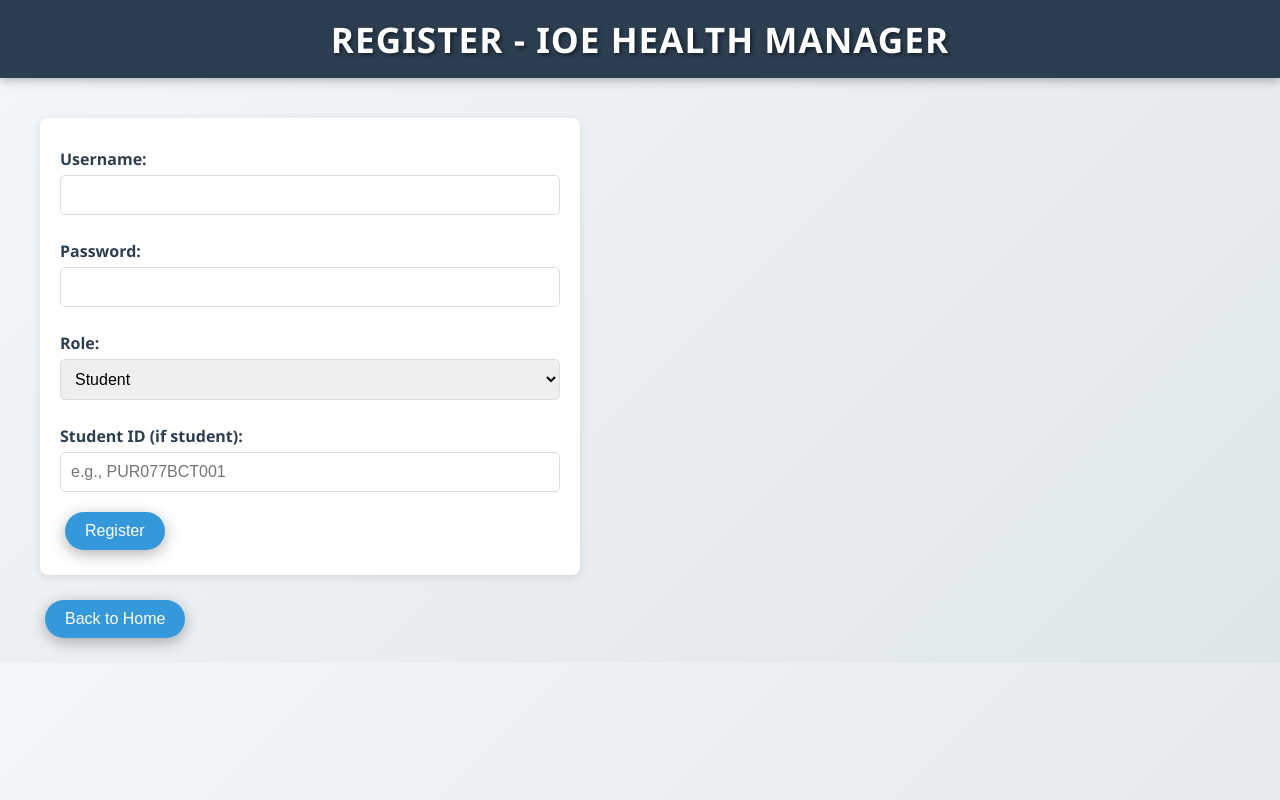
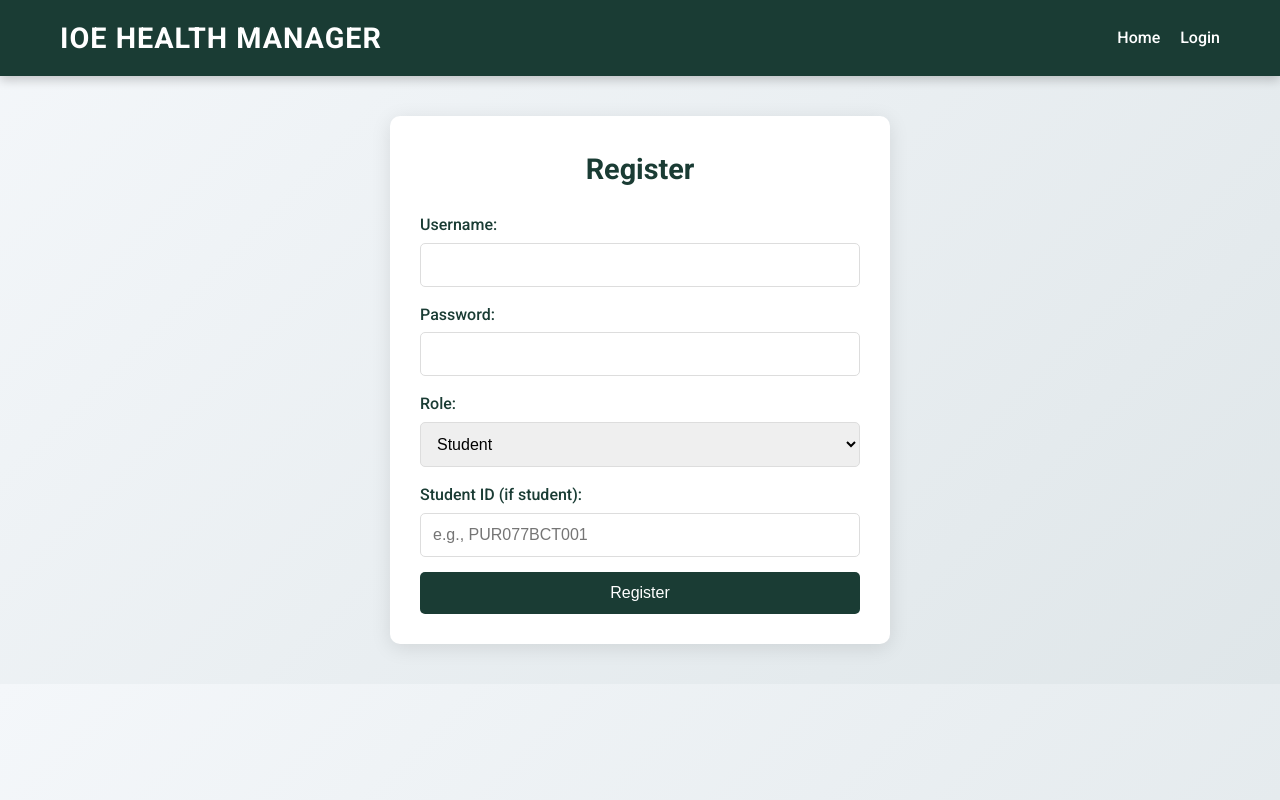
Before and after one commit to amogh-2/student_health_record, a Flask app: page /register in a window 1280 px wide. Run offline with Flask 3, Linux system fonts and the light colour scheme.

Commit message:
working on frontend

```diff
--- a/static/style.css
+++ b/static/style.css
@@ -1,150 +1,184 @@
 /* General Styles */
-body {
-    font-family: 'Segoe UI', Tahoma, Geneva, Verdana, sans-serif;
+* {
     margin: 0;
     padding: 0;
+    box-sizing: border-box;
+}
+
+body {
+    font-family: 'Roboto', 'Segoe UI', Tahoma, Geneva, Verdana, sans-serif;
     background: linear-gradient(135deg, #f4f7fa 0%, #dfe6e9 100%);
     color: #333;
+    line-height: 1.6;
 }
 
-h1 {
-    font-size: 2.2em;
-    margin: 20px 0;
-    text-align: center;
+/* Header */
+header {
+    background-color: #1a3c34;
+    color: white;
+    padding: 15px 0;
+    box-shadow: 0 4px 10px rgba(0, 0, 0, 0.2);
+    position: sticky;
+    top: 0;
+    z-index: 1000;
+}
+
+.header-content {
+    max-width: 1200px;
+    margin: 0 auto;
+    display: flex;
+    justify-content: space-between;
+    align-items: center;
+    padding: 0 20px;
+}
+
+header h1 {
+    font-size: 1.8em;
     text-transform: uppercase;
     letter-spacing: 1px;
 }
 
-/* Header for All Pages */
-header {
-    background-color: #2c3e50;
-    color: white;
-    padding: 15px 0;
-    box-shadow: 0 2px 10px rgba(0, 0, 0, 0.3);
+nav {
+    display: flex;
+    gap: 20px;
 }
 
-header h1 {
+nav a {
     color: white;
-    text-shadow: 2px 2px 4px rgba(0, 0, 0, 0.5);
-    margin: 0;
+    text-decoration: none;
+    font-weight: 500;
+    transition: color 0.3s ease;
 }
 
-/* Container for Content */
+nav a:hover {
+    color: #f4d03f;
+}
+
+/* Main Content */
+main {
+    padding: 20px 0;
+    min-height: 0; /* Remove min-height to prevent extra white space */
+}
+
+/* Container */
 .container {
     max-width: 1200px;
     margin: 0 auto;
-    padding: 20px;
-    position: relative; /* Allows absolute positioning of child elements */
+    padding: 0 20px;
 }
 
-/* Dashboard Header (Logout and Back to Home Buttons) */
-.dashboard-header {
+/* Form Pages (Login, Register, Edit, Add) */
+.form-page {
     display: flex;
-    justify-content: flex-start;
-    gap: 10px;
-    margin-bottom: 20px;
+    justify-content: center;
+    align-items: center;
+    padding: 40px 0; /* Add padding to ensure form isn't too close to header */
 }
 
-/* Health Records Section (Full Width) */
-.health-records {
-    width: 100%; /* Takes up full width */
-}
-
-/* Pending Admin Approvals (Notification-Style in Top-Right Corner) */
-.pending-admins-notification {
-    position: absolute;
-    top: 70px; /* Adjust based on header and dashboard-header height */
-    right: 20px;
-    width: 180px; /* Smaller width for notification style */
+.form-container {
     background-color: #fff;
-    padding: 10px;
-    border-radius: 8px;
-    box-shadow: 0 2px 10px rgba(0, 0, 0, 0.1);
-    height: fit-content; /* Fits the content snugly, grows dynamically */
-}
-
-.pending-admins-notification h3 {
-    font-size: 1.1em;
-    margin: 8px;
-    color: #2c3e50;
+    padding: 30px;
+    border-radius: 10px;
+    box-shadow: 0 4px 20px rgba(0, 0, 0, 0.1);
+    width: 100%;
+    max-width: 500px;
     text-align: center;
 }
 
-.pending-admins-notification p {
-    font-size: 0.9em;
-    margin: 0;
-    color: #34495e;
-    text-align: center;
+.form-container h2 {
+    font-size: 1.8em;
+    margin-bottom: 20px;
+    color: #1a3c34;
 }
 
-.pending-admins-notification ul {
-    list-style: none;
+.form-container form {
+    margin: 0;
     padding: 0;
-    margin: 0;
+    box-shadow: none;
 }
 
-.pending-admins-notification li {
-    display: flex;
-    align-items: center;
-    justify-content: space-between;
-    padding: 5px 0;
-    border-bottom: 1px solid #eee;
+.form-container label {
+    font-weight: 500;
+    color: #1a3c34;
+    margin-bottom: 5px;
+    display: block;
+    text-align: left;
 }
 
-.pending-admins-notification li:last-child {
-    border-bottom: none;
+.form-container input[type="text"],
+.form-container input[type="password"],
+.form-container textarea,
+.form-container select {
+    width: 100%;
+    padding: 12px;
+    margin-bottom: 15px;
+    border: 1px solid #ddd;
+    border-radius: 5px;
+    font-size: 1em;
+    transition: border-color 0.3s ease;
 }
 
-.pending-admins-notification span {
-    font-size: 0.9em;
-    color: #34495e;
+.form-container input[type="text"]:focus,
+.form-container input[type="password"]:focus,
+.form-container textarea:focus,
+.form-container select:focus {
+    border-color: #f4d03f;
+    outline: none;
 }
 
-.pending-admins-notification button {
-    padding: 2px 8px;
-    margin: 0.5px;
-    font-size: 0.9em;
+.form-container textarea {
+    height: 100px;
+    resize: vertical;
+}
+
+.form-container input[type="submit"] {
+    width: 100%;
+    padding: 12px;
+    background-color: #1a3c34;
+    color: white;
     border: none;
-    border-radius: 4px;
+    border-radius: 5px;
+    font-size: 1em;
     cursor: pointer;
     transition: background-color 0.3s ease;
-    box-shadow: none; /* Remove default button shadow for minimalistic look */
 }
 
-.pending-admins-notification .approve-btn {
-    background-color: #2ecc71;
-    color: white;
+.form-container input[type="submit"]:hover {
+    background-color: #f4d03f;
+    color: #1a3c34;
 }
 
-.pending-admins-notification .approve-btn:hover {
-    background-color: #27ae60;
+.form-container p {
+    margin-top: 15px;
+    font-size: 0.9em;
 }
 
-.pending-admins-notification .reject-btn {
-    background-color: #e74c3c;
-    color: white;
+.form-container a {
+    color: #f4d03f;
+    text-decoration: none;
 }
 
-.pending-admins-notification .reject-btn:hover {
-    background-color: #c0392b;
+.form-container a:hover {
+    text-decoration: underline;
 }
 
-/* Buttons (General) */
-button, input[type="submit"] {
+/* Buttons */
+button {
     padding: 10px 20px;
     margin: 5px;
-    background-color: #3498db;
+    background-color: #1a3c34;
     color: white;
     border: none;
-    border-radius: 25px;
+    border-radius: 5px;
     cursor: pointer;
     font-size: 1em;
     transition: background-color 0.3s ease, transform 0.2s ease;
-    box-shadow: 0 4px 15px rgba(0, 0, 0, 0.3);
+    box-shadow: 0 2px 10px rgba(0, 0, 0, 0.1);
 }
 
-button:hover, input[type="submit"]:hover {
-    background-color: #2980b9;
+button:hover {
+    background-color: #f4d03f;
+    color: #1a3c34;
     transform: translateY(-2px);
 }
 
@@ -162,44 +197,58 @@ button[onclick*="/logout"] {
 
 button[onclick*="/logout"]:hover {
     background-color: #e67e22;
+    color: white;
 }
 
-/* Forms */
-form {
-    max-width: 500px;
-    margin: 20px 0;
-    background-color: #fff;
-    padding: 20px;
-    border-radius: 8px;
-    box-shadow: 0 2px 10px rgba(0, 0, 0, 0.1);
+/* Dashboard Page */
+.dashboard-page {
+    position: relative;
+    padding-top: 20px;
 }
 
-label {
-    display: block;
-    margin: 10px 0 5px;
-    font-weight: bold;
-    color: #2c3e50;
+.dashboard-page h2 {
+    font-size: 2em;
+    color: #1a3c34;
+    text-align: center;
+    margin-bottom: 20px;
 }
 
-input[type="text"], input[type="password"], textarea, select {
-    width: 100%;
-    padding: 10px;
-    margin-bottom: 15px;
-    border: 1px solid #ddd;
-    border-radius: 5px;
-    box-sizing: border-box;
-    font-size: 1em;
-    transition: border-color 0.3s ease;
+/* Pending Admins Section (Right Corner) */
+.pending-admins {
+    position: absolute;
+    top: 20px;
+    right: 20px;
+    background-color: #fff;
+    padding: 15px;
+    border-radius: 8px;
+    box-shadow: 0 4px 20px rgba(0, 0, 0, 0.1);
+    width: 300px;
+    height: fit-content;
+    z-index: 10;
 }
 
-input[type="text"]:focus, input[type="password"]:focus, textarea:focus, select:focus {
-    border-color: #3498db;
-    outline: none;
+.pending-admins h2 {
+    font-size: 1.2em;
+    margin: 0 0 10px;
+    color: #1a3c34;
 }
 
-textarea {
-    height: 100px;
-    resize: vertical;
+.pending-admins p {
+    margin: 0;
+    color: #34495e;
+}
+
+.pending-admins table {
+    width: 100%;
+    margin: 0;
+    box-shadow: none;
+}
+
+/* Health Records Section */
+.health-records h3 {
+    font-size: 1.5em;
+    color: #1a3c34;
+    margin-bottom: 20px;
 }
 
 /* Table */
--- a/templates/register.html
+++ b/templates/register.html
@@ -3,29 +3,53 @@
 <head>
     <title>Register - IOE Health Manager</title>
     <link rel="stylesheet" href="{{ url_for('static', filename='style.css') }}">
+    <link href="https://fonts.googleapis.com/css2?family=Roboto:wght@400;500;700&display=swap" rel="stylesheet">
 </head>
 <body>
     <header>
-        <h1>Register - IOE Health Manager</h1>
+        <div class="header-content">
+            <h1>IOE Health Manager</h1>
+            <nav>
+                <a href="/">Home</a>
+                <a href="/login">Login</a>
+            </nav>
+        </div>
     </header>
-    <div class="container">
+    <main class="form-page">
+        <div class="form-container">
+            <h2>Register</h2>
             {% with messages = get_flashed_messages() %}
                 {% if messages %}
                     <div class="flash">{{ messages[0] }}</div>
                 {% endif %}
             {% endwith %}
             <form method="POST">
-            <label>Username:</label><input type="text" name="username" required><br>
-            <label>Password:</label><input type="password" name="password" required><br>
-            <label>Role:</label>
-            <select name="role" required>
+                <label for="username">Username:</label>
+                <input type="text" id="username" name="username" required>
+                <label for="password">Password:</label>
+                <input type="password" id="password" name="password" required>
+                <label for="role">Role:</label>
+                <select name="role" id="role" required onchange="toggleStudentId()">
                     <option value="student">Student</option>
-                <option value="admin">Admin</option>
-            </select><br>
-            <label>Student ID (if student):</label><input type="text" name="student_id" placeholder="e.g., PUR077BCT001"><br>
+                    <option value="admin">Admin (requires approval)</option>
+                </select>
+                <label for="student_id">Student ID (if student):</label>
+                <input type="text" id="student_id" name="student_id" placeholder="e.g., PUR077BCT001">
                 <input type="submit" value="Register">
             </form>
-        <button onclick="window.location.href='/'">Back to Home</button>
         </div>
+    </main>
+
+    <script>
+        function toggleStudentId() {
+            const role = document.getElementById('role').value;
+            const studentIdField = document.getElementById('student_id');
+            if (role === 'admin') {
+                studentIdField.removeAttribute('required');
+            } else {
+                studentIdField.setAttribute('required', 'required');
+            }
+        }
+    </script>
 </body>
 </html>
```
Also changed, not shown: other parts of static/style.css (+58 -54 lines), templates/add.html (+23 -19 lines), templates/dashboard.html (+44 -31 lines), templates/edit.html (+24 -19 lines), templates/index.html (+25 -16 lines), templates/login.html (+17 -5 lines), templates/profile.html (+14 -6 lines). Lines whose indentation alone changed are shown as unchanged.
